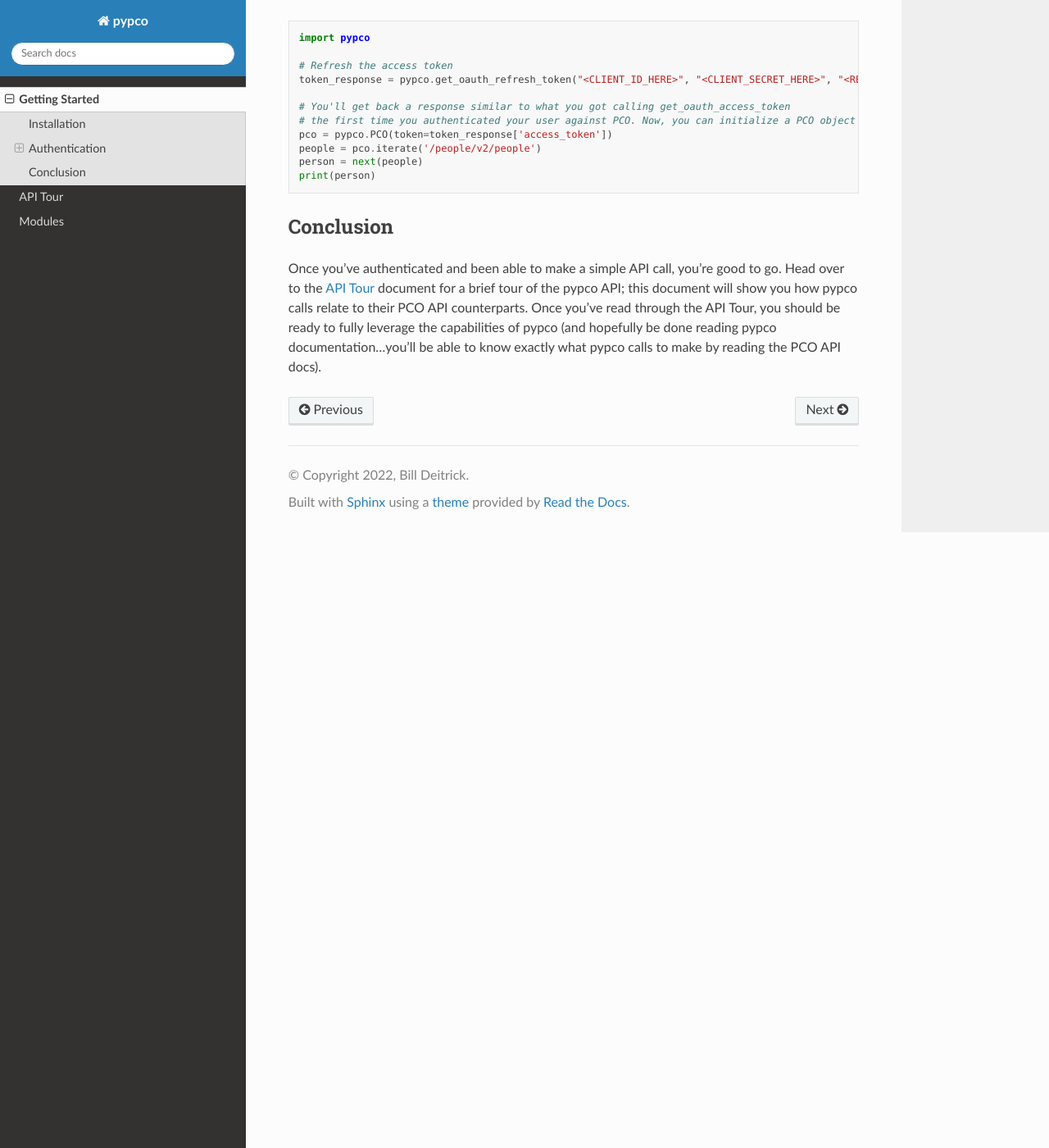
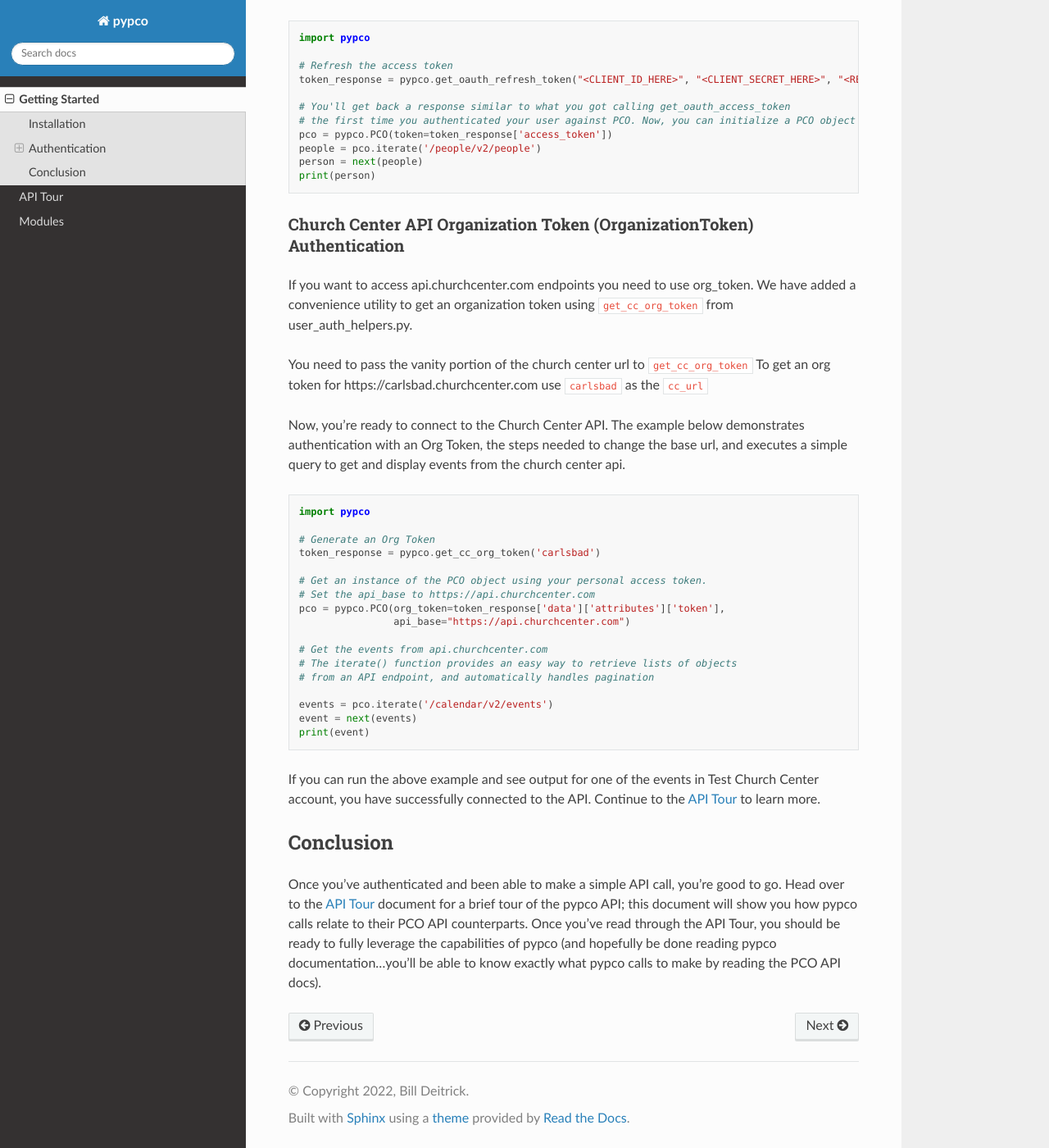
Before and after one commit to billdeitrick/pypco, a Sphinx documentation site: the page built from docs/source/gettingstarted.md, in a window 1280 px wide and 1400 px high, scrolled down 3326 px. Shown: the whole window at 82% size. Built offline with Sphinx 7.4.7 and the Read the Docs theme 2.0.0, drawn with Linux system fonts in a browser that asks for light colours.

Commit message:
Added Church Center Auth API documentation

````diff
--- a/docs/source/gettingstarted.md
+++ b/docs/source/gettingstarted.md
@@ -140,6 +140,40 @@ person = next(people)
 print(person)
 ```
 
+### Church Center API Organization Token (OrganizationToken) Authentication
+
+If you want to access api.churchcenter.com endpoints you need to use org_token.
+We have added a convenience utility to get an organization token using `get_cc_org_token` from user_auth_helpers.py.
+
+You need to pass the vanity portion of the church center url to `get_cc_org_token`
+To get an org token for https://carlsbad.churchcenter.com use `carlsbad` as the `cc_url`
+
+Now, you're ready to connect to the Church Center API. The example below demonstrates authentication with an Org Token, the steps needed to change the base url, and executes a simple query to get and display events from the church center api.
+
+```python
+import pypco
+
+# Generate an Org Token
+token_response = pypco.get_cc_org_token('carlsbad')
+
+# Get an instance of the PCO object using your personal access token.
+# Set the api_base to https://api.churchcenter.com
+pco = pypco.PCO(org_token=token_response['data']['attributes']['token'],
+                api_base="https://api.churchcenter.com")
+
+# Get the events from api.churchcenter.com
+# The iterate() function provides an easy way to retrieve lists of objects
+# from an API endpoint, and automatically handles pagination
+
+events = pco.iterate('/calendar/v2/events')
+event = next(events)
+print(event)
+
+```
+
+If you can run the above example and see output for one of the events in Test Church Center account, you have successfully connected to the API. Continue to the [API Tour](apitour) to learn more.
+
+
 ## Conclusion
 
 Once you've authenticated and been able to make a simple API call, you're good to go. Head over to the [API Tour](apitour) document for a brief tour of the pypco API; this document will show you how pypco calls relate to their PCO API counterparts. Once you've read through the API Tour, you should be ready to fully leverage the capabilities of pypco (and hopefully be done reading pypco documentation…you'll be able to know exactly what pypco calls to make by reading the PCO API docs).
````
